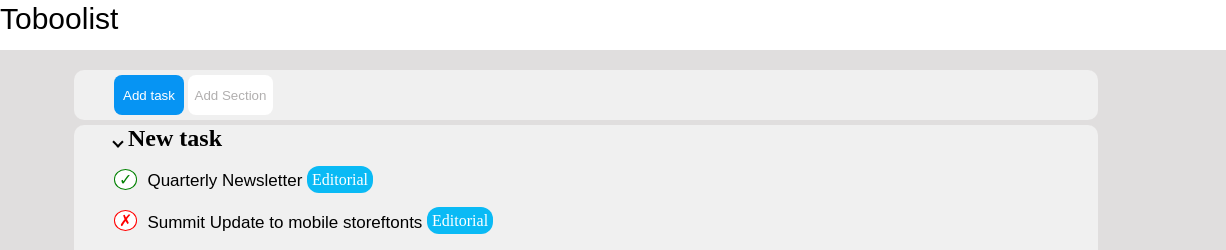
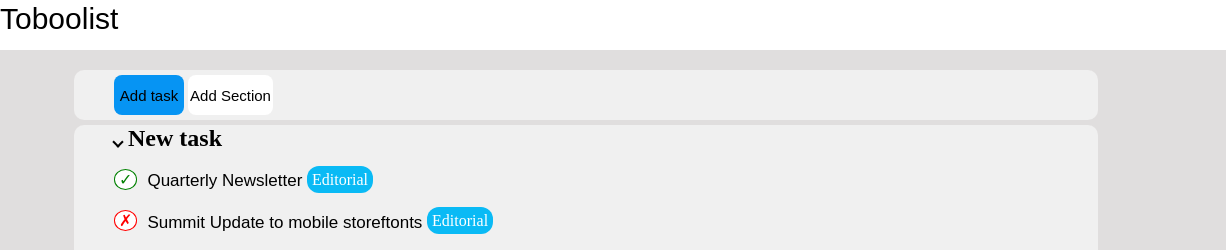
Before and after one commit to GabrielePalmaBool/html-css-toboolist, a plain HTML site: page index.html in a window 1280 px wide. Shown: the top 250 px of the page, 54-1280 px from the left. Drawn offline with Linux system fonts and the light colour scheme.

Commit message:
edit css button

```diff
--- a/css/Menu.css
+++ b/css/Menu.css
@@ -66,26 +66,30 @@
    width: 70px;
    height: 40px;
    border-radius: 8px;
+   font-size: 15px;
+   font-family: Haettenschweiler, 'Arial Narrow Bold', sans-serif;
    text-align: center;
    cursor: pointer;
    border: none;
    background: rgb(6, 148, 243);
-   color: white;
+   color: black;
 }
 
 .btn2 {
    width: 85px;
    height: 40px;
+   font-size: 15px;
+   font-family: Haettenschweiler, 'Arial Narrow Bold', sans-serif;
    background: white;
    text-align: center;
    border-radius: 8px;
    cursor: pointer;
    border: none;
-   color: rgb(177, 175, 175);
+   color: black;
 }
 
 .btn1:active, .btn2:active {
-   color: black;
+   color: white;
  }
 
 /*----------css liste--------------------- */
```
